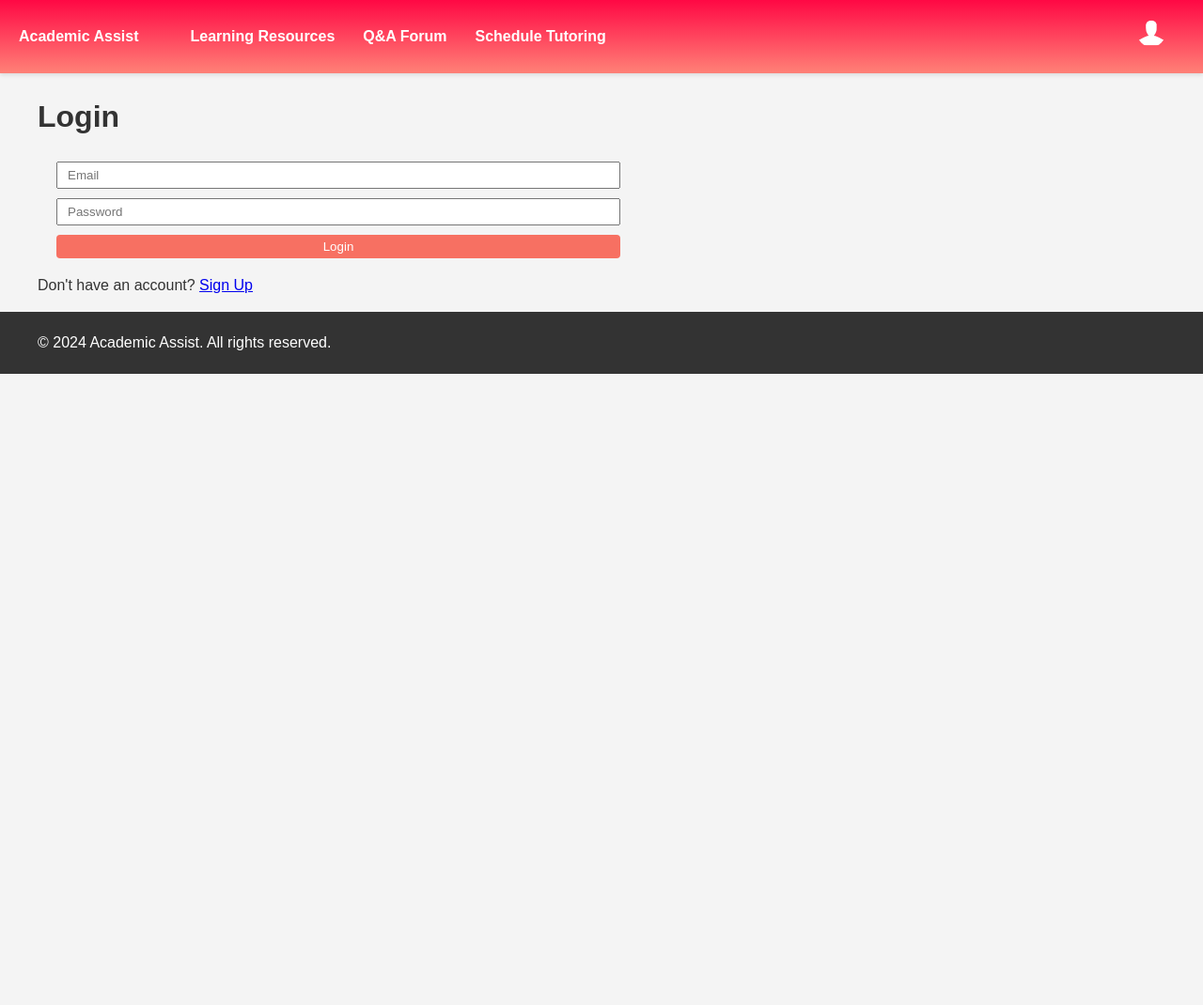
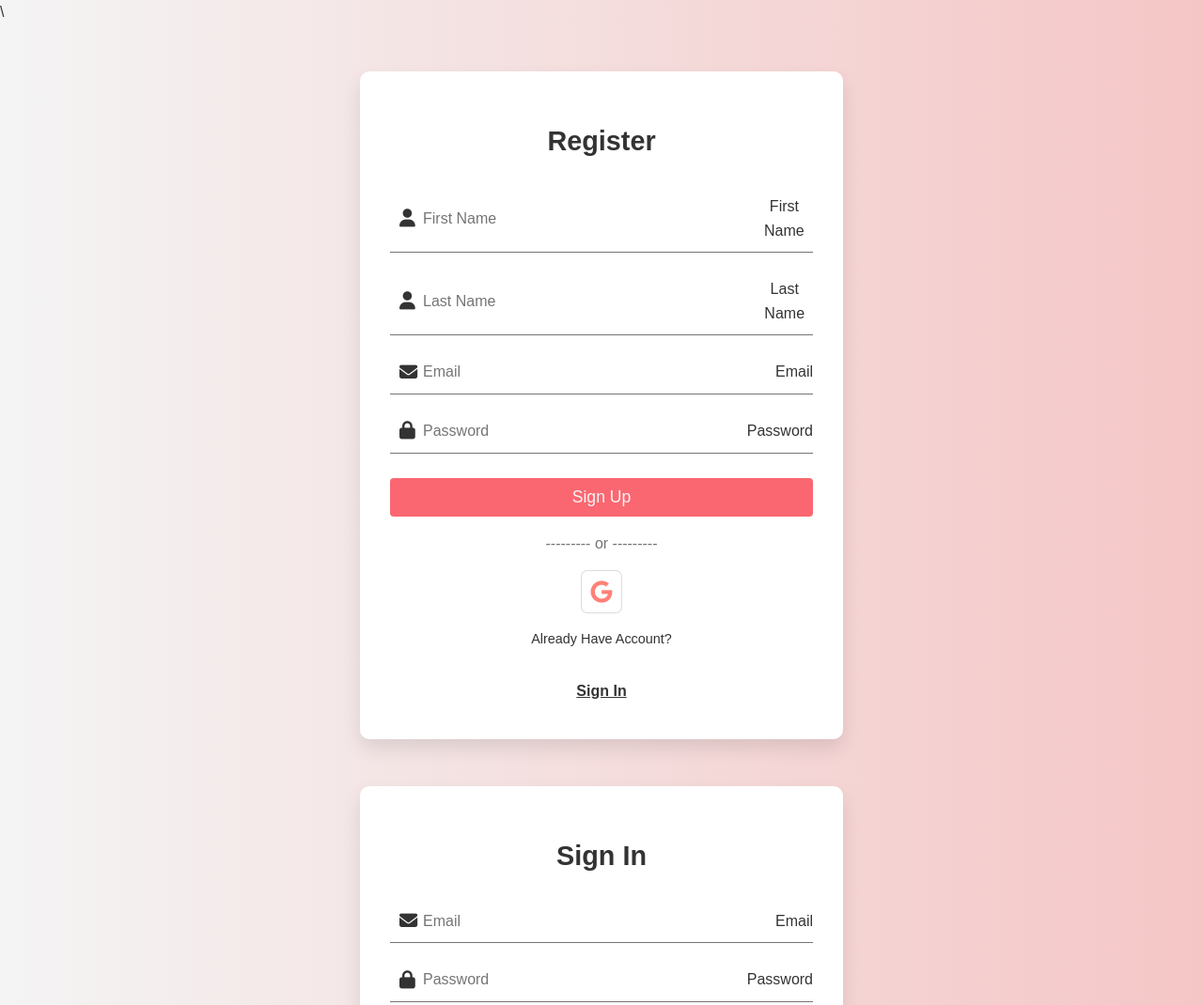
Before and after one commit to tsaichenlo/Academic_Assist, a plain HTML site: page html/login.html in a window 1280 px wide. Shown: the top 1070 px of the page at 94% size. Before the commit the page ends 800 px from the top, so only its background shows below. Drawn offline with Linux system fonts and the light colour scheme.

Commit message:
register & login

```diff
--- a/css/styles.css
+++ b/css/styles.css
@@ -1,6 +1,6 @@
 /* Basic Reset */
 body {
-    font-family: 'Arial', sans-serif;
+    font-family: 'poppins', sans-serif;
     margin: 0;
     padding: 0;
     background: #f4f4f4;
@@ -8,20 +8,155 @@ body {
     line-height: 1.6;
 }
 
+/* Register & Login */
+body#register-page {
+    background: linear-gradient(to right, #f4f4f4, rgb(245, 198, 198)) !important;
+    box-sizing: border-box;
+}
+
+.container {
+    background: #fff;
+    width: 450px;
+    padding: 2rem;
+    margin: 50px auto;
+    border-radius: 10px;
+    box-shadow: 0 10px 20px rgba(0, 0, 0, 0.1);
+    text-align: center;
+}
+
+.form-title {
+    font-size: 1.8rem;
+    font-weight: bold;
+    text-align: center;
+    color: #333;
+    margin-bottom: 1.5rem;
+}
+
+.input-group {
+    display: flex;
+    align-items: center;
+    border-bottom: 1px solid #757575;
+    padding: 10px 0;
+    margin-bottom: 1rem;
+    position: relative;
+}
+
+.input-group i {
+    color: #333;
+    margin-right: 10px;
+    font-size: 1.2rem;
+    position: absolute;
+    left: 10px;
+}
+
+input {
+    color: #333;
+    width: 100%;
+    background-color: transparent;
+    border: none;
+    padding-left: 35px;
+    /* Space for the icon */
+    font-size: 1rem;
+}
+
+input::placeholder {
+    color: #757575;
+}
+
+.btn {
+    font-size: 1.1rem;
+    padding: 10px 0;
+    border-radius: 5px;
+    outline: none;
+    border: none;
+    width: 100%;
+    background: #ff8177;
+    color: white;
+    cursor: pointer;
+    transition: background 0.3s ease;
+    margin-top: 1rem;
+}
+
+.btn:hover {
+    background: #d44d5a;
+    /* Darker shade for hover */
+}
+
+.or {
+    font-size: 1rem;
+    margin: 1rem 0;
+    color: #757575;
+    font-weight: normal;
+}
+
+.icons {
+    display: flex;
+    justify-content: center;
+    gap: 15px;
+    margin: 1rem 0;
+}
+
+.icons i {
+    color: #ff8177;
+    font-size: 1.5rem;
+    border: 1px solid #dcdcdc;
+    padding: 10px;
+    border-radius: 15%;
+    cursor: pointer;
+    transition: background 0.3s ease;
+}
+
+.icons i:hover {
+    background: #f0f0f0;
+}
+
+.links,
+.recover a {
+    color: #333;
+    font-weight: bold;
+    text-decoration: none;
+    cursor: pointer;
+    font-size: 1rem;
+    transition: color 0.3s ease;
+}
+
+.links button,
+.recover a {
+    background: none;
+    border: none;
+    font-size: 1rem;
+    font-weight: bold;
+    color: #333;
+    cursor: pointer;
+    text-decoration: underline;
+}
+
+.links button:hover,
+.recover a:hover {
+    color: #000;
+    text-decoration: none;
+}
+
+.links p {
+    font-weight: normal;
+    font-size: 0.9rem;
+}
+
+
 /* Navigation Bar */
 .navbar {
     background-color: #ff8177;
     background-image: linear-gradient(to top, #ff8177 0%, #ff0844 100%);
-    color: white;
+    color: #f4f4f4;
     padding: 10px 20px;
     display: flex;
     justify-content: space-between;
     align-items: center;
-    box-shadow: 0 2px 4px rgba(0,0,0,0.1);
+    box-shadow: 0 2px 4px rgba(0, 0, 0, 0.1);
 }
 
 .navbar__container a {
-    color: white;
+    color: #f4f4f4;
     text-decoration: none;
     font-weight: bold;
 }
@@ -35,25 +170,42 @@ body {
     padding: 0 15px;
 }
 
-.navbar__item a:hover, .navbar__item a.active {
-    background: rgb(245, 174, 174);
-    border-radius: 4px;
-    transition: background 0.3s ease;
+.navbar__item a:hover,
+.navbar__item a.active {
+    background: rgba(255, 235, 235, 0.3);
+    border-radius: 10px;
+    padding: 5px 10px;
+    transition: background 0.3s ease, padding 0.3s ease;
+}
+
+.navbar__item--home a {
+    background: #fa6771;
+    color: #f4f4f4;
+    font-weight: bold;
+    padding: 8px 15px;
+    border-radius: 15px;
+    transition: background-color 0.3s ease, transform 0.3s ease;
+}
+
+.navbar__item--home a:hover {
+    background: #d44d5a;
+    transform: scale(1.1);
+    box-shadow: 0 4px 8px rgba(0, 0, 0, 0.2);
 }
 
 /* Scrolling Effects */
 .navbar.scrolled {
-    background-color: black;
+    background-color: #333;
     transition: background-color 0.3s;
 }
 
 /* Hero Section */
 .hero {
     background: #f77062;
-    color: white;
+    color: #f4f4f4;
     padding: 40px 20px;
     text-align: center;
-    background-image: linear-gradient(to right,black, black);
+    background-image: linear-gradient(to right, black, black);
 }
 
 .hero__container {
@@ -68,10 +220,10 @@ body {
 /* Main Content Area */
 .content {
     padding: 20px;
-    background: white;
+    background: #f4f4f4;
     margin: 20px auto;
     border-radius: 8px;
-    box-shadow: 0 2px 5px rgba(0,0,0,0.2);
+    box-shadow: 0 2px 5px rgba(0, 0, 0, 0.2);
     max-width: 1200px;
 }
 
@@ -80,7 +232,7 @@ body {
     text-align: center;
     padding: 20px 0;
     background: #333;
-    color: white;
+    color: #f4f4f4;
     position: relative;
     bottom: 0;
     width: 100%;
@@ -102,8 +254,11 @@ body {
 }
 
 /* Dashboard and Sections */
-.dashboard, .forum__questions, .forum__answers, .tutoring__form {
-    background: white;
+.dashboard,
+.forum__questions,
+.forum__answers,
+.tutoring__form {
+    background: #f4f4f4;
     padding: 20px;
     border-radius: 8px;
     margin: 20px auto;
@@ -111,17 +266,20 @@ body {
 }
 
 /* Form Styling */
-input[type="date"], select, textarea {
+input[type="date"],
+select,
+textarea {
     width: 100%;
     padding: 8px;
     margin-top: 8px;
     border-radius: 4px;
-    border: 1px solid #ccc;
+    border: 1px solid #f4f4f4;
 }
 
-input[type="submit"], button {
-    background-color: #f77062;
-    color: white;
+input[type="submit"],
+button {
+    background-color: #fa6771;
+    color: #f4f4f4;
     padding: 10px 20px;
     border: none;
     border-radius: 4px;
@@ -129,12 +287,14 @@ input[type="submit"], button {
     margin-top: 10px;
 }
 
-input[type="submit"]:hover, button:hover {
+input[type="submit"]:hover,
+button:hover {
+    background-color: #d44d5a;
+}
+
+.tablinks.active {
     background-color: #ff0844;
-}
-.tablinks.active {
-    background-color: #ff0844; /* Darker blue for active tab */
-    color: white;
+    color: #f4f4f4;
 }
 
 .user-icon {
--- a/html/login.html
+++ b/html/login.html
@@ -4,72 +4,76 @@
     <meta charset="UTF-8">
     <meta http-equiv="X-UA-Compatible" content="IE=edge">
     <meta name="viewport" content="width=device-width, initial-scale=1.0">
-    <title>Academic Assist Login</title>
+    <title>Register & Login</title>
+    <link rel="stylesheet" href="https://cdnjs.cloudflare.com/ajax/libs/font-awesome/6.6.0/css/all.min.css">\
     <link rel="stylesheet" href="../css/styles.css">
-    <style>
-        /* Additional CSS for positioning the user icon */
-        .navbar__container {
-            display: flex;
-            justify-content: space-between;
-            align-items: center;
-        }
+</head>
+<body id="register-page">
+    <div class="container" id="signup">
+        <h1 class="form-title">Register</h1>
+        <form method="post" action=" ">
+            <div class="input-group">
+                <i class='fas fa-user'></i>
+                <input type="text" name="fName" id="fName" placeholder="First Name" required>
+                <label for="fName">First Name</label>
+            </div>
+            <div class="input-group">
+                <i class="fas fa-user"></i>
+                <input type="text" name="lName" id="lName" placeholder="Last Name" required>
+                <label for="lName">Last Name</label>
+            </div>
+            <div class="input-group">
+                <i class="fas fa-envelope"></i>
+                <input type="text" name="email" id="email" placeholder="Email" required>
+                <label for="email">Email</label>
+            </div>
+            <div class="input-group">
+                <i class="fas fa-lock"></i>
+                <input type="text" name="password" id="password" placeholder="Password" required>
+                <label for="password">Password</label>
+            </div>
+            <input type="submit" class="btn" value="Sign Up" name="signUp">
+        </form>
+        <p class="or">
+            --------- or ---------
+        </p>
+        <div class="icons">
+            <i class="fab fa-google"></i>
+        </div>
+        <div class="links">
+            <p>Already Have Account?</p>
+            <button id="signIn">Sign In</button>
+        </div>
+    </div>
 
-        .user-icon {
-            margin-right: 20px; /* Adjust margin to position the icon */
-        }
-
-        /* Additional CSS for login page */
-        h1, p {
-            text-align: left;
-            padding-left: 40px; /* Adjust padding as needed */
-        }
-
-        input[type="email"],
-        input[type="password"],
-        button {
-            margin: 10px 60px; /* Add some margin to the left side */
-            padding: 5px 10px;
-            display: block;
-            width: calc(50% - 40px); /* Adjust width and padding as needed */
-            box-sizing: border-box;
-        }
-
-    </style>
-</head>
-<body>
-    <nav class="navbar">
-        <div class="navbar__container">
-            <a href="index.html" class="navbar__logo">Academic Assist</a>
-            <ul class="navbar__menu">
-                <li class="navbar__item">
-                    <a href="resources.html" class="navbar__links">Learning Resources</a>
-                </li>
-                <li class="navbar__item">
-                    <a href="forum.html" class="navbar__links">Q&A Forum</a>
-                </li>
-                <li class="navbar__item">
-                    <a href="tutoring.html" class="navbar__links">Schedule Tutoring</a>
-                </li>
-            </ul>
+    <div class="container" id="signIn">
+        <h1 class="form-title">Sign In</h1>
+        <form method="post" action=" ">
+            <div class="input-group">
+                <i class="fas fa-envelope"></i>
+                <input type="text" name="email" id="email" placeholder="Email" required>
+                <label for="email">Email</label>
+            </div>
+            <div class="input-group">
+                <i class="fas fa-lock"></i>
+                <input type="text" name="password" id="password" placeholder="Password" required>
+                <label for="password">Password</label>
+            </div>
+            <p class="recover">
+                <a href="#">Recover Password</a>
+            </p>
+            <input type="submit" class="btn" value="Sign In" name="signIn">
+        </form>
+        <p class="or">
+            --------- or ---------
+        </p>
+        <div class="icons">
+            <i class="fab fa-google"></i>
         </div>
-        <div class="user-icon">
-            <a id="userIconLink" href="#">
-                <img src="../images/user.png" alt="User Icon">
-            </a>
+        <div class="links">
+            <p>Don't have an account yet?</p>
+            <button id="signUp">Sign Up</button>
         </div>
-    </nav>
-    <h1>Login</h1>
-    <form id="loginForm">
-        <input type="email" id="email" placeholder="Email" required>
-        <input type="password" id="password" placeholder="Password" required>
-        <button type="submit">Login</button>
-    </form>
-    <p>Don't have an account? <a href="signup.html">Sign Up</a></p>
-
-    <script src="../js/login.js"></script>
-    <footer class="footer">
-        <p>&copy; 2024 Academic Assist. All rights reserved.</p>
-    </footer>
-    <script src="../js/app.js"></script>
+    </div>
 </body>
 </html>
--- a/js/login.js
+++ b/js/login.js
@@ -1,7 +1,7 @@
-document.addEventListener('DOMContentLoaded', function() {
+document.addEventListener('DOMContentLoaded', function () {
     const loginForm = document.getElementById('loginForm');
 
-    loginForm.addEventListener('submit', function(event) {
+    loginForm.addEventListener('submit', function (event) {
         event.preventDefault(); // Prevent form submission
 
         // Get form inputs
```
Also changed, not shown: html/dashboard.html (+3 -1 lines), html/forum.html (+3 -1 lines), html/index.html (+3 -1 lines), html/logout.html (+3 -1 lines), html/resources.html (+3 -1 lines), html/signup.html (+3 -1 lines), html/tutoring.html (+3 -1 lines), 1 other file.
